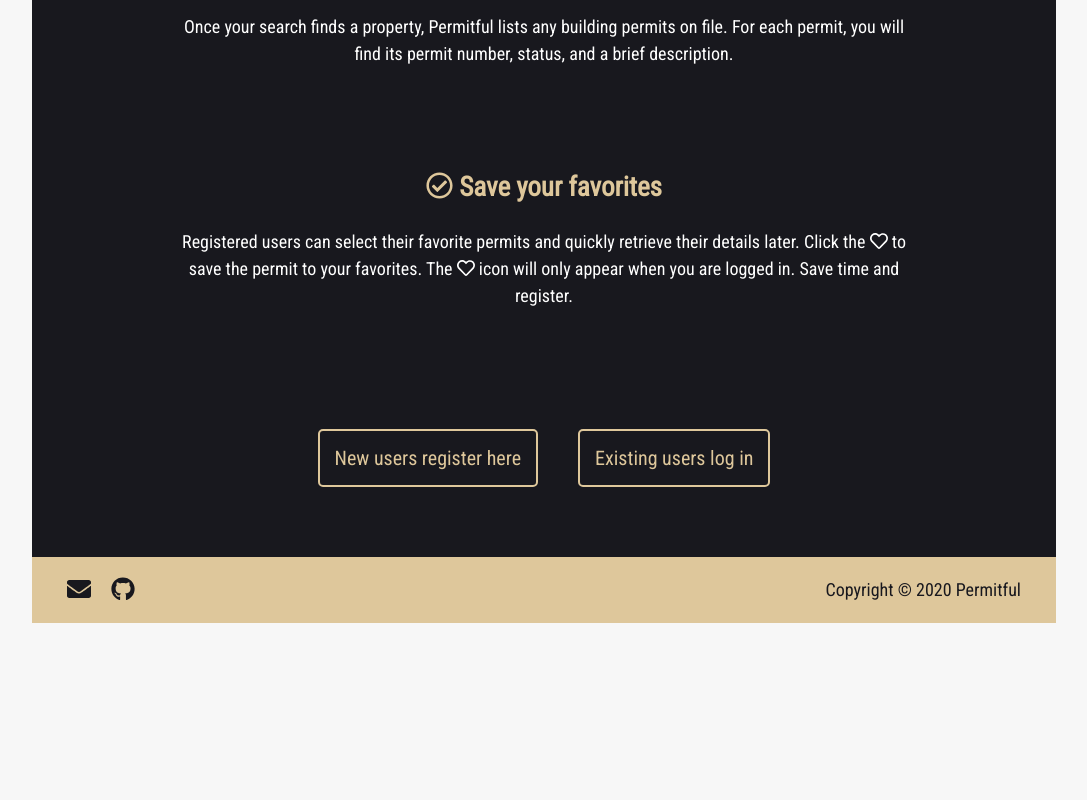
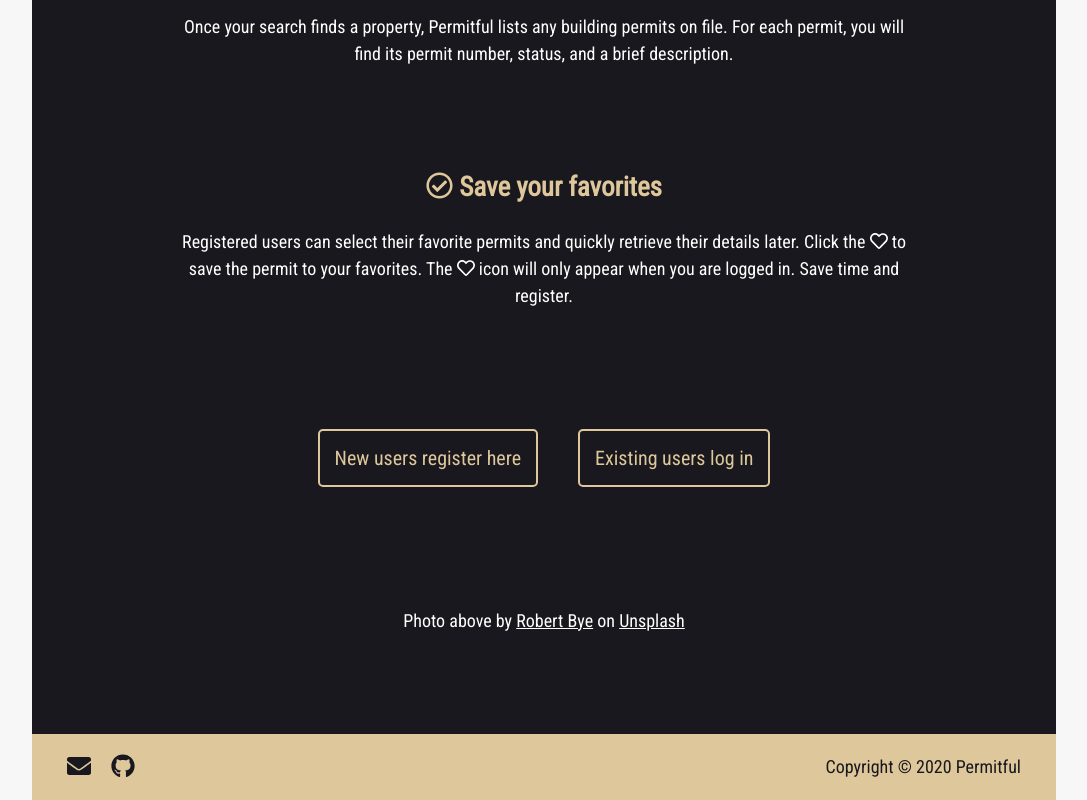
Before and after one commit to gavinmgrant/permitful-client, a React (Create React App) app: page / in a window 1280 px wide. Shown: the part 1475-2275 px from the top of the page, without its empty margins (96-1183 px from the left). Before the commit the page ends 2098 px from the top, so only its background shows below. Built offline with nearby package versions, Linux system fonts and the light colour scheme; no server answers.

Commit message:
refactor(landing): add photo credit

```diff
--- a/src/components/Landing/Landing.css
+++ b/src/components/Landing/Landing.css
@@ -64,6 +64,10 @@
     margin: 20px;
 }
 
+.photo-credit {
+    margin: 100px 50px;
+}
+
 @media screen and (min-width: 1024px) {
     .landing-sections {
         margin: 100px 150px;
--- a/src/components/Landing/Landing.js
+++ b/src/components/Landing/Landing.js
@@ -54,6 +54,9 @@
           </Link>
         </section>
       }
+      <p className='photo-credit'>
+        Photo above by <a href="https://unsplash.com/@robertbye?utm_source=unsplash&amp;utm_medium=referral&amp;utm_content=creditCopyText">Robert Bye</a> on <a href="https://unsplash.com/@robertbye?utm_source=unsplash&amp;utm_medium=referral&amp;utm_content=creditCopyText">Unsplash</a>
+      </p>
     </section>
   );
 }
```
